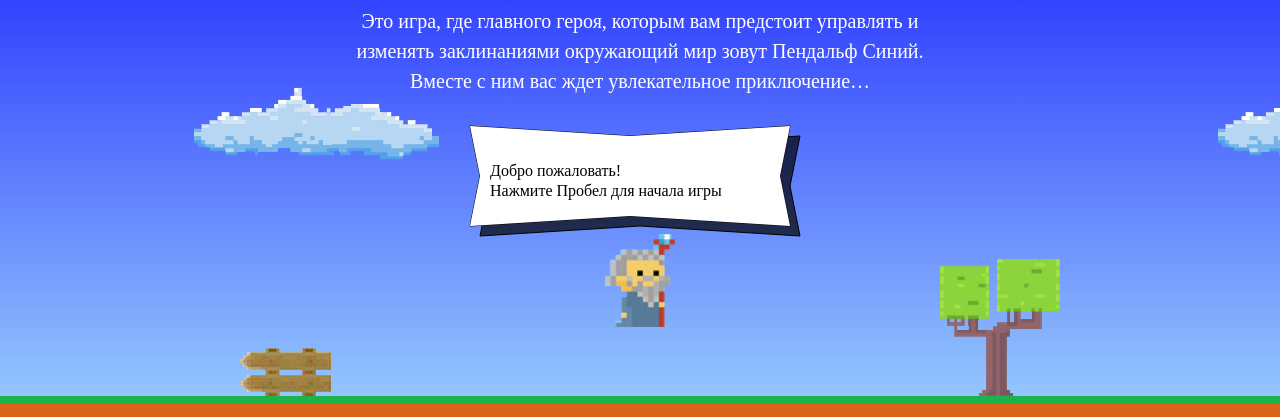
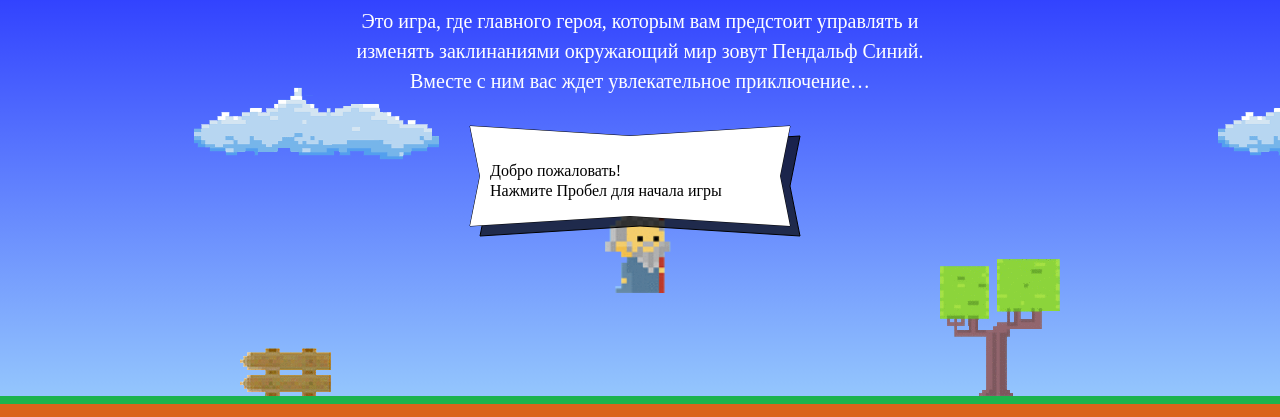
Before and after one commit to hottmillk/185217-code-and-magick-18, a website: page index.html in a window 1280 px wide. Shown: the part 203-620 px from the top of the page. Drawn offline with Linux system fonts and the light colour scheme; a web font is replaced by a local one.

Commit message:
correction

```diff
--- a/index.html
+++ b/index.html
@@ -183,21 +183,24 @@
 
 <script>
   var fireballSize = 22;
+  var wizardSpeed = 3;
+  var wizardWidth = 70;
+
   var getFireballSpeed = function(left) {
     return left ? 5 : 2;
   };
-  var wizardSpeed = 3;
-  var wizardWidth = 70;
+
   var getWizardHeight = function() {
     return 1.337 * wizardWidth;
   };
-  var wizardHeight = getWizardHeight(wizardWidth);
+
   function getWizardX(width) {
     return (width / 2) - (wizardWidth / 2);
   };
+
   function getWizardY(height) {
-    return (height - wizardHeight) * (2 / 3);
-  };
+    return height/2 - getWizardHeight()/2;
+  }
 </script>
 <script src="js/game.js"></script>
 
```
